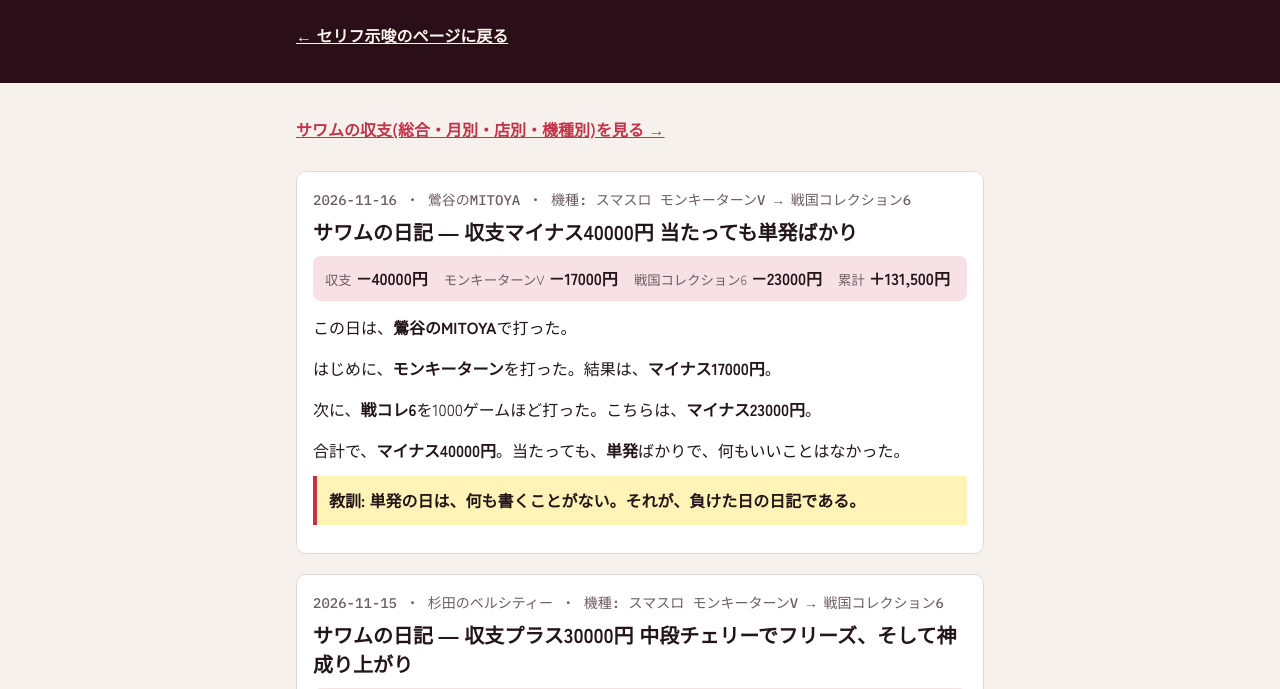
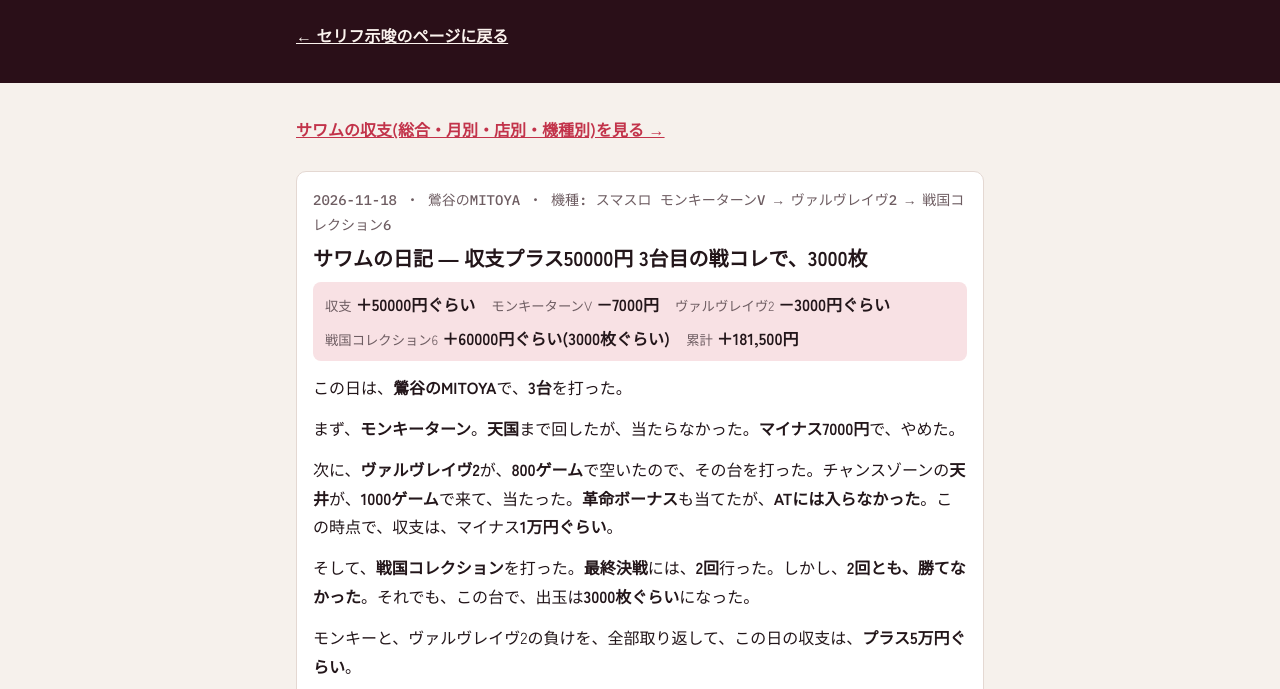
Before and after one commit to rikyui90-lab/senkore, a plain HTML site: page diary.html in a window 1280 px wide. Shown: the part 186-875 px from the top of the page. Drawn offline with Linux system fonts and the light colour scheme; a web font is replaced by a local one.

Commit message:
スロカス日記に 2026-11-18 の日記を追加 (#143)
Claude-Session: https://claude.ai/code/session_01UZZPSuHmNvhWQcyexNuVhm

Co-authored-by: Claude <noreply@anthropic.com>

```diff
--- a/diary.html
+++ b/diary.html
@@ -113,6 +113,17 @@ footer a{color:var(--accent)}
     <p class="punch">オチ</p>
   </article>
   -->
+  <article class="entry" id="2026-11-18" data-yen="50000" data-items='[["鶯谷のMITOYA","モンキーターンV",-7000],["鶯谷のMITOYA","ヴァルヴレイヴ2",-3000],["鶯谷のMITOYA","戦国コレクション6",60000]]'>
+    <div class="date">2026-11-18 ・ 鶯谷のMITOYA ・ 機種: スマスロ モンキーターンV → ヴァルヴレイヴ2 → 戦国コレクション6</div>
+    <h2>サワムの日記 ― 収支プラス50000円 3台目の戦コレで、3000枚</h2>
+    <p class="score"><span><small>収支</small>＋50000円ぐらい</span><span><small>モンキーターンV</small>－7000円</span><span><small>ヴァルヴレイヴ2</small>－3000円ぐらい</span><span><small>戦国コレクション6</small>＋60000円ぐらい(3000枚ぐらい)</span></p>
+    <p>この日は、<b>鶯谷のMITOYA</b>で、<b>3台</b>を打った。</p>
+    <p>まず、<b>モンキーターン</b>。<b>天国</b>まで回したが、当たらなかった。<b>マイナス7000円</b>で、やめた。</p>
+    <p>次に、<b>ヴァルヴレイヴ2</b>が、<b>800ゲーム</b>で空いたので、その台を打った。チャンスゾーンの<b>天井</b>が、<b>1000ゲーム</b>で来て、当たった。<b>革命ボーナス</b>も当てたが、<b>ATには入らなかった</b>。この時点で、収支は、マイナス<b>1万円ぐらい</b>。</p>
+    <p>そして、<b>戦国コレクション</b>を打った。<b>最終決戦</b>には、<b>2回</b>行った。しかし、<b>2回とも、勝てなかった</b>。それでも、この台で、出玉は<b>3000枚ぐらい</b>になった。</p>
+    <p>モンキーと、ヴァルヴレイヴ2の負けを、全部取り返して、この日の収支は、<b>プラス5万円ぐらい</b>。</p>
+    <p class="punch">教訓: 2回とも最終決戦に勝てなくても、3000枚は出る。負けた台を、そこでやめたのが、よかった。</p>
+  </article>
   <article class="entry" id="2026-11-16" data-yen="-40000" data-items='[["鶯谷のMITOYA","モンキーターンV",-17000],["鶯谷のMITOYA","戦国コレクション6",-23000]]'>
     <div class="date">2026-11-16 ・ 鶯谷のMITOYA ・ 機種: スマスロ モンキーターンV → 戦国コレクション6</div>
     <h2>サワムの日記 ― 収支マイナス40000円 当たっても単発ばかり</h2>
```
